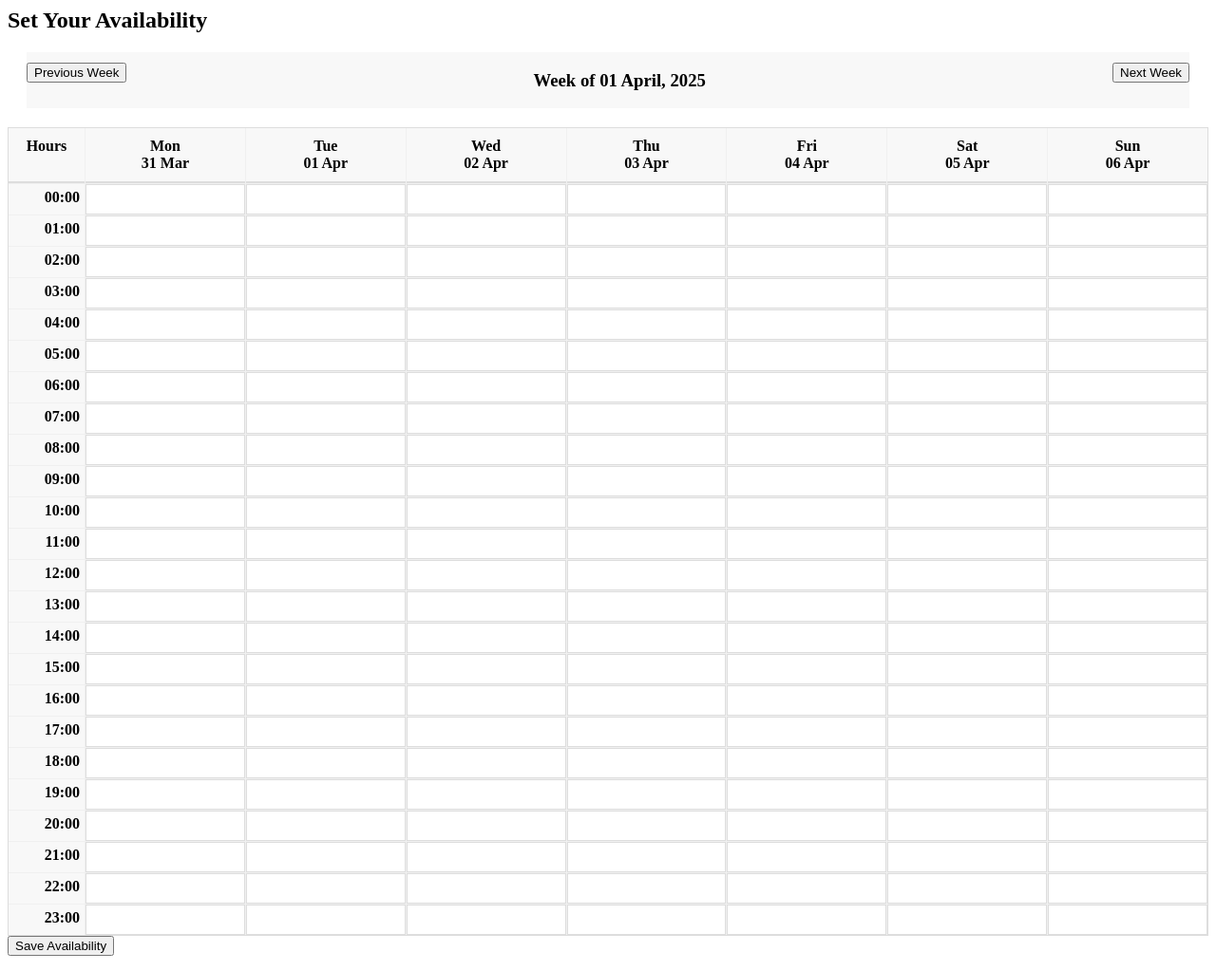
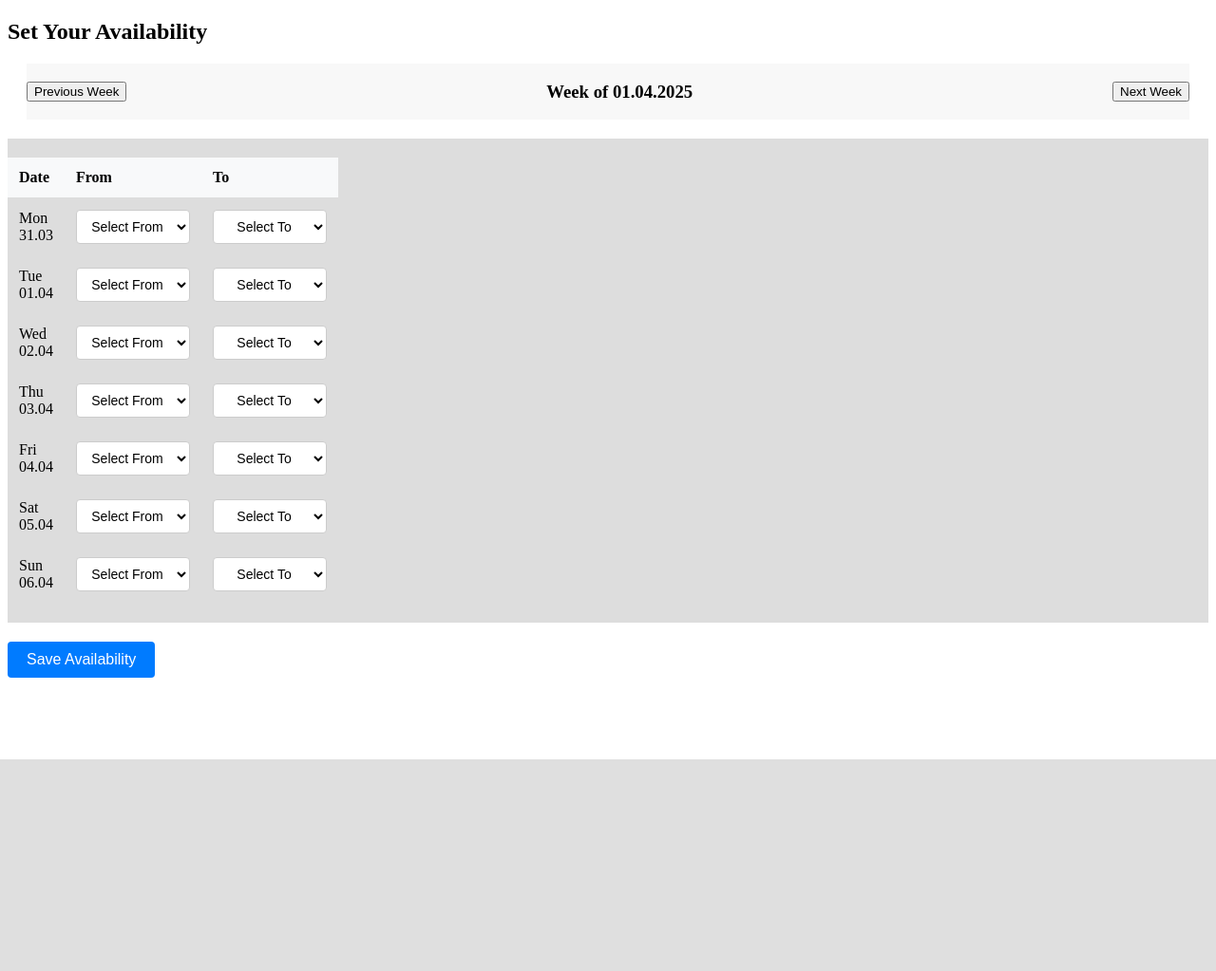
Before and after one commit to OliDo99/PersonalProjectOpenSemser2, a Flask app: page /calendar in a window 1280 px wide. Shown: the whole page at 95% size. After the commit the page ends 800 px from the top, so only its background shows below. Run offline with Flask 3, Linux system fonts and the light colour scheme; a user stored in the database is signed in.

Commit message:
Redone the User UI and added the ~Admin Dashboard~ 	modified:   __pycache__/auth.cpython-312.pyc 	modified:   auth.py 	modified:   availability.json 	modified:   main.py 	modified:   static/css/style.css 	new file:   static/js/admin_dashboard.js 	modified:   static/js/calendar.js 	modified:   templates/admin_dashboard.html 	modified:   templates/calendar.html

```diff
--- a/main.py
+++ b/main.py
@@ -1,9 +1,11 @@
-from flask import Flask, render_template, request, redirect, url_for
+from flask import Flask, render_template, request, redirect, url_for, flash
 from flask_login import LoginManager, login_required, current_user
 from datetime import datetime, timedelta
 import json
 import os
 from auth import auth, login_manager, User
+from functools import wraps
+
 
 app = Flask(__name__)
 app.config['SECRET_KEY'] = 'SECRET_KEY'
@@ -26,35 +28,47 @@ def load_availability():
     except (FileNotFoundError, json.JSONDecodeError):
         return {}
 
+def admin_required(f):
+    @wraps(f)
+    def decorated_function(*args, **kwargs):
+        if not current_user.is_authenticated or not current_user.is_admin:
+            flash('You do not have permission to access this page')
+            return redirect(url_for('home'))
+        return f(*args, **kwargs)
+    return decorated_function
+
 @app.route('/')
 @login_required
 def home():
     today = datetime.today() - timedelta(days=2)
     week_dates = get_week_dates(today)
     saved_availability = load_availability().get(current_user.id, [])
-    return render_template('calendar.html', today=today.strftime("%d %B, %Y"), week_dates=week_dates, saved_availability=saved_availability)
+    return render_template('calendar.html', today=today.strftime("%d.%m.%Y"), week_dates=week_dates, saved_availability=saved_availability)
 
 @app.route('/calendar', methods=["GET", "POST"])
 @login_required
 def user_calendar():
     if request.method == "POST":
-
         direction = request.form.get("direction")
         current_date = request.form.get("today")
 
-        today_date = datetime.strptime(current_date, "%d %B, %Y").date()
+        today_date = datetime.strptime(current_date, "%d.%m.%Y").date()
 
         temp = today_date + timedelta(days=int(direction))
         week_dates = get_week_dates(temp)
 
-        today = temp.strftime("%d %B, %Y")
+        today = temp.strftime("%d.%m.%Y")
+        pass
     else:
         date = datetime.today()
         week_dates = get_week_dates(date)
-        today = datetime.today().strftime("%d %B, %Y")
+        today = datetime.today().strftime("%d.%m.%Y")
 
-    saved_availability = load_availability().get(current_user.id, [])
-    return render_template('calendar.html', today=today, week_dates=week_dates, saved_availability=saved_availability)
+    saved_availability = load_availability().get(str(current_user.id), [])
+    return render_template('calendar.html',
+                         today=today,
+                         week_dates=week_dates,
+                         saved_availability=saved_availability)
 
 @app.route('/availability', methods=['POST'])
 @login_required
@@ -64,39 +78,73 @@ def update_availability():
 @app.route('/save_availability', methods=['POST'])
 @login_required
 def save_availability():
+    current_date = request.form.get("today")
+    availability_data = request.form.get("availability_data")
 
-    current_date = request.form.get("today")
-    today = datetime.strptime(current_date, "%d %B, %Y").date()
+    if not availability_data:
+        flash('No availability data provided')
+        return redirect(url_for('user_calendar'))
+
+    try:
+        today = datetime.strptime(current_date, "%d.%m.%Y").date()
+        week_dates = get_week_dates(today)
+        today = today.strftime("%d.%m.%Y")
+
+        # Load the current availability from the file
+        all_availability = load_availability()
+
+        # Get current user's existing availability or create empty list
+        user_availability = all_availability.get(str(current_user.id), [])
+
+        # Parse the new JSON data from the form
+        new_availability = json.loads(availability_data)
+
+        # Validate the data structure
+        if not isinstance(new_availability, list):
+            raise ValueError("Invalid data format")
+
+        # Convert dates to desired format
+        for item in new_availability:
+            date_obj = datetime.strptime(item['date'], '%d.%m.%Y')
+            item['date'] = date_obj.strftime('%d.%m.%Y')
+
+        # Remove any existing entries for the dates in new_availability
+        current_dates = [item['date'] for item in new_availability]
+        user_availability = [item for item in user_availability if item['date'] not in current_dates]
+
+        # Add the new availability entries
+        user_availability.extend(new_availability)
+
+        # Update the user's availability
+        all_availability[str(current_user.id)] = user_availability
+
+        # Save the merged availability data back to the file
+        with open(availability_file, "w") as f:
+            json.dump(all_availability, f)
+
+        flash('Availability saved successfully')
+
+    except (json.JSONDecodeError, ValueError) as e:
+        flash(f'Error saving availability: {str(e)}')
+        return redirect(url_for('user_calendar'))
+
+    saved_availability = load_availability().get(str(current_user.id), [])
+    return render_template('calendar.html',
+                         today=today,
+                         week_dates=week_dates,
+                         saved_availability=saved_availability)
+
+@app.route('/admin/dashboard')
+@admin_required
+def admin_dashboard():
+    today = datetime.today()
     week_dates = get_week_dates(today)
-    today = today.strftime("%d %B, %Y")
+    all_availability = load_availability()
 
-    availability_json = request.form.get("availability_data")
-    try:
-        new_availability = json.loads(availability_json) if availability_json else []
-    except json.JSONDecodeError:
-        new_availability = []
-
-
-    # Load the current availability from the file
-    all_availability = load_availability()
-    current_availability = all_availability.get(current_user.id, [])
-
-    # Merge both lists using set union to avoid duplicate keys
-    merged_availability = list(set(current_availability) | set(new_availability))
-
-    # Save the merged availability data back to the file
-    all_availability[current_user.id] = merged_availability
-    with open(availability_file, "w") as f:
-        json.dump(all_availability, f)
-
-    saved_availability = load_availability().get(current_user.id, [])
-    return render_template('calendar.html', today=today, week_dates=week_dates, saved_availability=saved_availability)
-
-# Routes for admin side
-@app.route('/admin')
-@login_required
-def admin_dashboard():
-    return render_template('admin_dashboard.html')
+    return render_template('admin_dashboard.html',
+                           today=today,
+                         week_dates=week_dates,
+                         all_availability=all_availability)
 
 if __name__ == '__main__':
     app.run(debug=True)
--- a/static/css/style.css
+++ b/static/css/style.css
@@ -1,64 +1,105 @@
-.calendar-grid {
-    display: grid;
-    grid-template-columns: 80px repeat(7, 1fr);
-    gap: 1px;
-    background-color: #f0f0f0;
-    border: 1px solid #ddd;
-}
-
-.time-column {
-    padding: 5px;
-    background-color: #f8f8f8;
-    text-align: right;
-    font-weight: bold;
-}
-
-.calendar-cell {
-    padding: 10px;
-    background-color: white;
-    min-height: 10px;
-    border: 1px solid #ddd;
-    cursor: pointer;
-}
-
-.calendar-cell:hover {
-    background-color: #f0f0f0;
-}
-
-.calendar-header {
-    font-weight: bold;
-    text-align: center;
-    padding: 10px;
-    background-color: #f8f8f8;
-    border-bottom: 2px solid #ddd;
-}
-
-.selected {
-    background-color: #e3f2fd;
-}
-.week-nav{
-    background-color: #f8f8f8;
-    text-decoration: none;
-    color: #666;
-    padding: 5px 10px;
-    border: none;
-}
-.week-nav:hover{
-    background-color: #e3f2fd;
-    padding: 5px 10px;
-    border: none;
-}
 .calendar-navigation{
     display: flex;
     justify-content: space-between;
     align-items: center;
     background-color: #f8f8f8;
+    margin: 20px;
 }
 
+.time-slot-from, .time-slot-to {
+    padding: 8px;
+    width: 120px;
+    border: 1px solid #ccc;
+    border-radius: 4px;
+    text-align: center;
+    background-color: #fff;
+    cursor: pointer;
+    font-size: 14px;
+}
 
+.time-slot-from:focus, .time-slot-to:focus {
+    outline: none;
+    border-color: #007bff;
+    box-shadow: 0 0 0 2px rgba(0,123,255,0.25);
+}
 
-.schedule { display: grid; grid-template-columns: repeat(8, 1fr); gap: 5px; max-width: 1200px; margin: 20px auto; }
-.day, .time-slot { padding: 10px; border: 1px solid #ccc; cursor: pointer; }
-.day { background: #ddd; font-weight: bold; }
-.available { background: lightgreen; }
-.calendar-navigation { display: flex; justify-content: space-between; align-items: center; margin: 20px; }
+#availability-form button[type="submit"] {
+    background-color: #007bff;
+    color: white;
+    padding: 10px 20px;
+    border: none;
+    border-radius: 4px;
+    cursor: pointer;
+    font-size: 16px;
+    margin-top: 20px;
+    transition: background-color 0.2s;
+}
+
+#availability-form button[type="submit"]:hover {
+    background-color: #0056b3;
+}
+
+table {
+    width: 100%;
+    border-collapse: collapse;
+    margin: 20px 0;
+}
+
+th, td {
+    padding: 12px;
+    text-align: left;
+    border-bottom: 1px solid #ddd;
+}
+
+th {
+    background-color: #f8f9fa;
+    font-weight: bold;
+}
+
+.admin-dashboard {
+    padding: 20px;
+}
+
+.calendar-nav {
+    display: flex;
+    justify-content: space-between;
+    align-items: center;
+    margin-bottom: 20px;
+}
+
+.calendar-grid {
+    display: grid;
+    grid-template-columns: auto repeat(7, 1fr);
+    gap: 1px;
+    background-color: #ddd;
+}
+
+.calendar-header {
+    background-color: #f8f9fa;
+    padding: 10px;
+    text-align: center;
+    font-weight: bold;
+}
+
+.time-column {
+    background-color: #f8f9fa;
+    padding: 10px;
+    text-align: right;
+}
+
+.calendar-cell {
+    background-color: white;
+    padding: 5px;
+    min-height: 30px;
+}
+
+.staff-list {
+    font-size: 12px;
+}
+
+.staff-member {
+    background-color: #e3f2fd;
+    margin: 2px;
+    padding: 2px 5px;
+    border-radius: 3px;
+}
--- a/static/js/calendar.js
+++ b/static/js/calendar.js
@@ -1,23 +1,63 @@
-let selectedCells = new Set();
+document.addEventListener('DOMContentLoaded', function() {
+    const form = document.getElementById('availability-form');
 
-function toggleAvailability(cell) {
-    cell.classList.toggle('selected');
+    form.addEventListener('submit', function(e) {
+        e.preventDefault();
 
-    const key = `${cell.dataset.date}-${cell.dataset.hour}`;
-    if (selectedCells.has(key)) {
-        selectedCells.delete(key);
-    } else {
-        selectedCells.add(key);
-    }
+        const availabilityData = [];
+        const rows = document.querySelectorAll('tbody tr');
 
-    document.getElementById('availability-data').value = JSON.stringify(Array.from(selectedCells));
-}
+        rows.forEach(row => {
+            const fromSelect = row.querySelector('.time-slot-from');
+            const toSelect = row.querySelector('.time-slot-to');
 
-// Initialize calendar when document is loaded
-document.addEventListener('DOMContentLoaded', function() {
-    // The week date will be set by the template
-    const weekDateElement = document.getElementById('current-week');
-    if (weekDateElement && weekDateElement.dataset.weekStart) {
-        weekDateElement.textContent = `Week of ${weekDateElement.dataset.weekStart}`;
-    }
+            const date = fromSelect.dataset.date;
+            const fromTime = fromSelect.value;
+            const toTime = toSelect.value;
+
+            if (fromTime && toTime) {
+                availabilityData.push({
+                    date: date,
+                    from: fromTime,
+                    to: toTime
+                });
+            }
+        });
+
+
+        document.getElementById('availability-data').value = JSON.stringify(availabilityData);
+        console.log('Submitting data:', document.getElementById('availability-data').value); // Debug line
+        form.submit();
+
+    });
+
+    // Add change event listeners to all "From" dropdowns
+    document.querySelectorAll('.time-slot-from').forEach(fromSelect => {
+        fromSelect.addEventListener('change', function() {
+            const row = this.closest('tr');
+            const toSelect = row.querySelector('.time-slot-to');
+
+            // Clear existing options
+            toSelect.innerHTML = '<option value="">Select To</option>';
+
+            if (this.value) {
+                // Enable the "To" dropdown
+                toSelect.disabled = false;
+
+                // Get the selected hour
+                const selectedHour = parseInt(this.value);
+
+                // Add new options starting from the selected hour + 1
+                for (let hour = selectedHour + 1; hour <= 24; hour++) {
+                    const option = document.createElement('option');
+                    option.value = `${hour.toString().padStart(2, '0')}:00`;
+                    option.textContent = `${hour.toString().padStart(2, '0')}:00`;
+                    toSelect.appendChild(option);
+                }
+            } else {
+                // Disable the "To" dropdown if no "From" time is selected
+                toSelect.disabled = true;
+            }
+        });
+    });
 });
--- a/templates/calendar.html
+++ b/templates/calendar.html
@@ -1,5 +1,9 @@
-<link rel="stylesheet" href="../static/css/style.css">
-<script src="{{ url_for('static', filename='js/calendar.js') }}"></script>
+<!DOCTYPE html>
+<html>
+<head>
+    <link rel="stylesheet" href="{{ url_for('static', filename='css/style.css') }}">
+</head>
+<body>
     <div class="calendar-container">
         <h2>Set Your Availability</h2>
 
@@ -17,36 +21,59 @@
             </form>
         </div>
 
-    <div class="calendar-grid">
-        <div class="calendar-header">Hours</div>
-        {% for date in week_dates %}
-            <div class="calendar-header">
-                {{ date.strftime('%a') }}<br>
-                {{ date.strftime('%d %b') }}
-            </div>
-        {% endfor %}
-
-
-        {% for hour in range(0, 24) %}
-
-            <div class="time-column">
-                {{ '%02d:00'|format(hour) }}
-            </div>
-
-            {% for date in week_dates %}
-                {% set cell_key = date.strftime('%Y-%m-%d') ~ '-' ~ hour %}
-                <div class="calendar-cell{% if cell_key in saved_availability %} selected{% endif %}"
-                     data-hour="{{ hour }}"
-                     data-date="{{ date.strftime('%Y-%m-%d') }}"
-                     onclick="toggleAvailability(this)">
-                </div>
-            {% endfor %}
-        {% endfor %}
-    </div>
-
         <form action="{{ url_for('save_availability') }}" method="POST" id="availability-form">
             <input type="hidden" name="today" value="{{ today }}">
             <input type="hidden" name="availability_data" id="availability-data">
+
+            <div class="calendar-grid">
+                <table>
+                    <thead>
+                        <tr>
+                            <th>Date</th>
+                            <th>From</th>
+                            <th>To</th>
+
+                        </tr>
+                    </thead>
+                    <tbody>
+                        {% for date in week_dates %}
+                            <tr>
+                                <td>{{ date.strftime('%a') }}<br>{{ date.strftime('%d.%m') }}</td>
+                                <td>
+                                    <select name="from_{{ date.strftime('%d.%m.%Y') }}" class="time-slot-from" data-date="{{ date.strftime('%d.%m.%Y') }}">
+                                        {% for saved in saved_availability %}
+                                            {% if saved.date == date.strftime("%d.%m.%Y") %}
+                                                <option value="{{saved.from}}">{{saved.from}}</option>
+                                            {% endif %}
+                                        {% endfor %}
+                                        <option value="">Select From</option>
+                                            {% for hour in range(0, 24) %}
+                                                <option value="{{ '%02d:00'|format(hour) }}">{{ '%02d:00'|format(hour) }}</option>
+                                            {% endfor %}
+                                        </select>
+                                    </td>
+                                    <td>
+                                        <select name="to_{{ date.strftime('%d.%m.%Y') }}" class="time-slot-to" data-date="{{ date.strftime('%d.%m.%Y') }}">
+                                            {% for saved in saved_availability %}
+                                                {% if saved.date == date.strftime("%d.%m.%Y") %}
+                                                    <option value="{{saved.to}}">{{saved.to}}</option>
+                                                {% endif %}
+                                            {% endfor %}
+                                            <option value="">Select To</option>
+                                            {% for hour in range(0, 24) %}
+                                                <option value="{{ '%02d:00'|format(hour) }}">{{ '%02d:00'|format(hour) }}</option>
+                                            {% endfor %}
+                                        </select>
+                                    </td>
+                            </tr>
+                        {% endfor %}
+                    </tbody>
+                </table>
+            </div>
             <button type="submit">Save Availability</button>
         </form>
     </div>
+
+    <script src="{{ url_for('static', filename='js/calendar.js') }}"></script>
+</body>
+</html>
```
Also changed, not shown: auth.py (+17 -1 lines), availability.json (+1 -1 lines), static/js/admin_dashboard.js (added, +50 -0 lines), templates/admin_dashboard.html (+10 -32 lines). Lines whose indentation alone changed are shown as unchanged.
